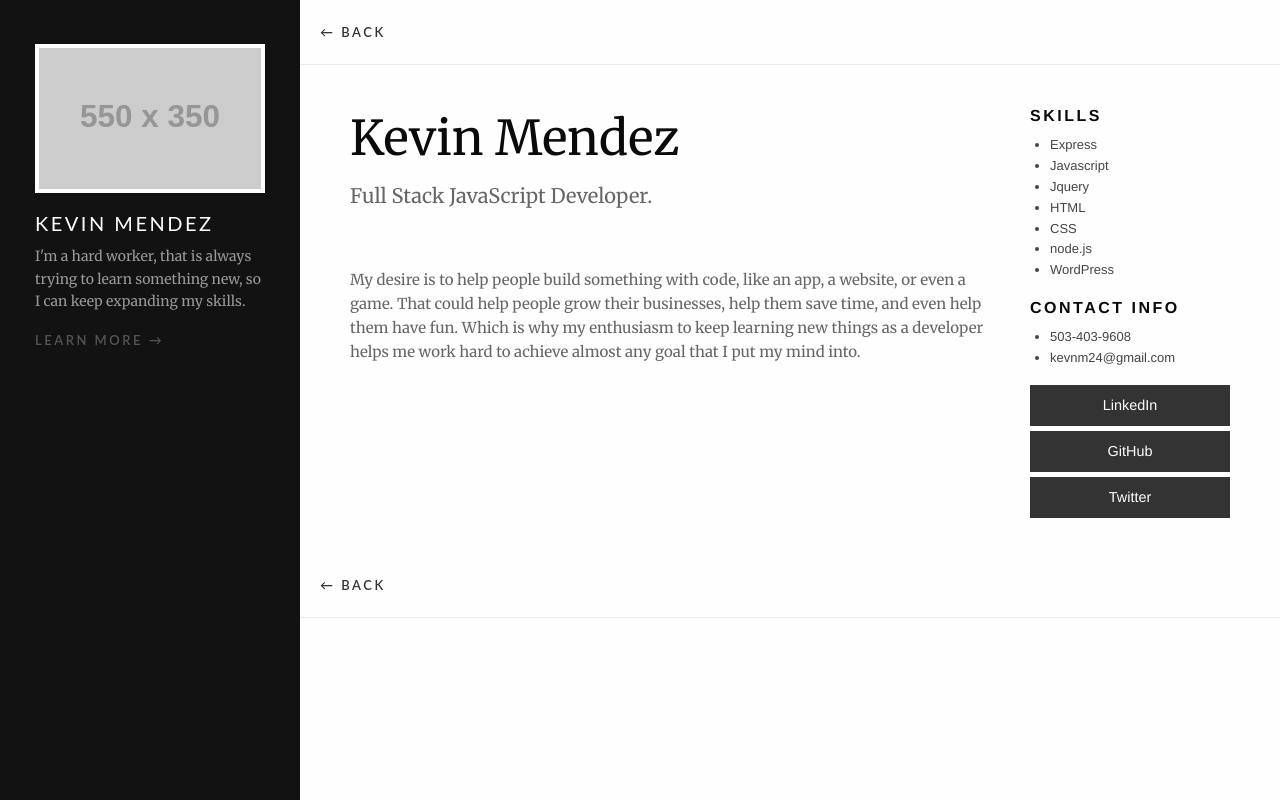
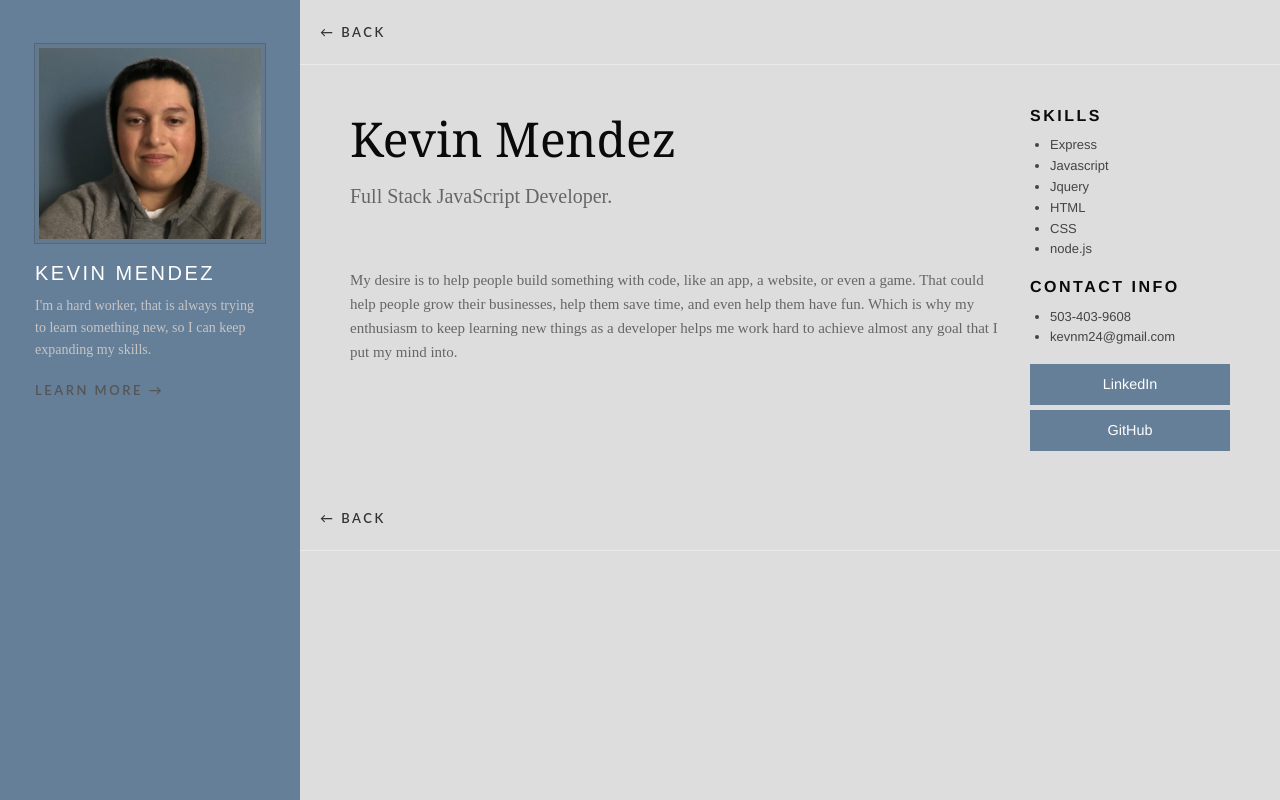
Before and after one commit to kevnm24/Techdegree-Project-6, a Node server app: page /about in a window 1280 px wide. Run offline with Node 20, Linux system fonts and the light colour scheme; grey boxes labelled with a size stand in for pictures from a placeholder-image service; some libraries are stand-ins or nearby versions.

Commit message:
completed exceeds

```diff
--- a/app.js
+++ b/app.js
@@ -1,20 +1,20 @@
 const express = require('express');
-const data = require('./data');
+const data = require('./data.json');
 const app = express();
 
 app.set('view engine', 'pug');
 app.use('/static', express.static('public'));
+app.use('/images', express.static('images'));
 
 app.get('/', (req, res) => {
-  const locals = data.projects;
-  res.render('index', {locals})
+  res.render('index', {data})
 });
 
 app.get('/about', (req, res) => {
   res.render('about');
 });
 
-app.get('/project:id', (req, res) => {
+app.get('/projects:id', (req, res) => {
   res.render('project', {
     data: data,
     id: req.params.id
--- a/public/css/style.css
+++ b/public/css/style.css
@@ -148,3 +148,42 @@ a:hover{
 .portfolio-bio{
     line-height: 25px;
 }
+
+body {
+  background-color: #DDDDDD;
+}
+.title-bar {
+  background-color: #667F99;
+}
+
+.off-canvas {
+  background-color: #667F99;
+}
+
+.thumbnail {
+  border: solid 4px #6666663b;
+}
+
+.portfolio-me p {
+  color: #c5c5c5;
+}
+
+.button {
+  background-color: #667F99;
+}
+
+.button:hover {
+  background-color: #495b6f;
+}
+
+h1 {
+  font-family: Georgia, serif
+}
+
+h5 {
+  font-family: Arial, Helvetica, sans-serif;
+}
+
+p {
+  font-family: "Times New Roman", Times, serif;
+}
--- a/views/about.pug
+++ b/views/about.pug
@@ -31,7 +31,6 @@ block content
           li HTML
           li CSS
           li node.js
-          li WordPress
 
         h6 Contact Info
 
@@ -43,6 +42,5 @@ block content
         //- Add URLs to the hrefs below to link to your social media accounts.
         a.button.expanded(href='') LinkedIn
         a.button.expanded(href='https://github.com/kevnm24') GitHub
-        a.button.expanded(href='') Twitter
   nav.grid-container.portfolio-breadcrumb
     a(href='/') ← Back
--- a/views/layout.pug
+++ b/views/layout.pug
@@ -14,7 +14,7 @@ html(class="no-js" lang="en" dir="ltr")
         block sidebar
           br
           .cell.shrink
-            img.thumbnail(src='https://placehold.it/550x350')
+            img.thumbnail(src='images/profile_img.jpg')
           .cell.auto
 
             //- Add your name here.
```
Also changed, not shown: data.json (+11 -11 lines), views/project.pug (+7 -8 lines), images/profile_img.jpg (added), images/project1 1200x550.jpg (deleted), images/project1 big1.jpg (added), images/project1 big2.JPG (added), images/project1 big3.JPG (added), images/project1 small.JPG (added), images/project1_550x550.JPG (deleted), images/project3 big1.JPG, images/project3 small.JPG.
